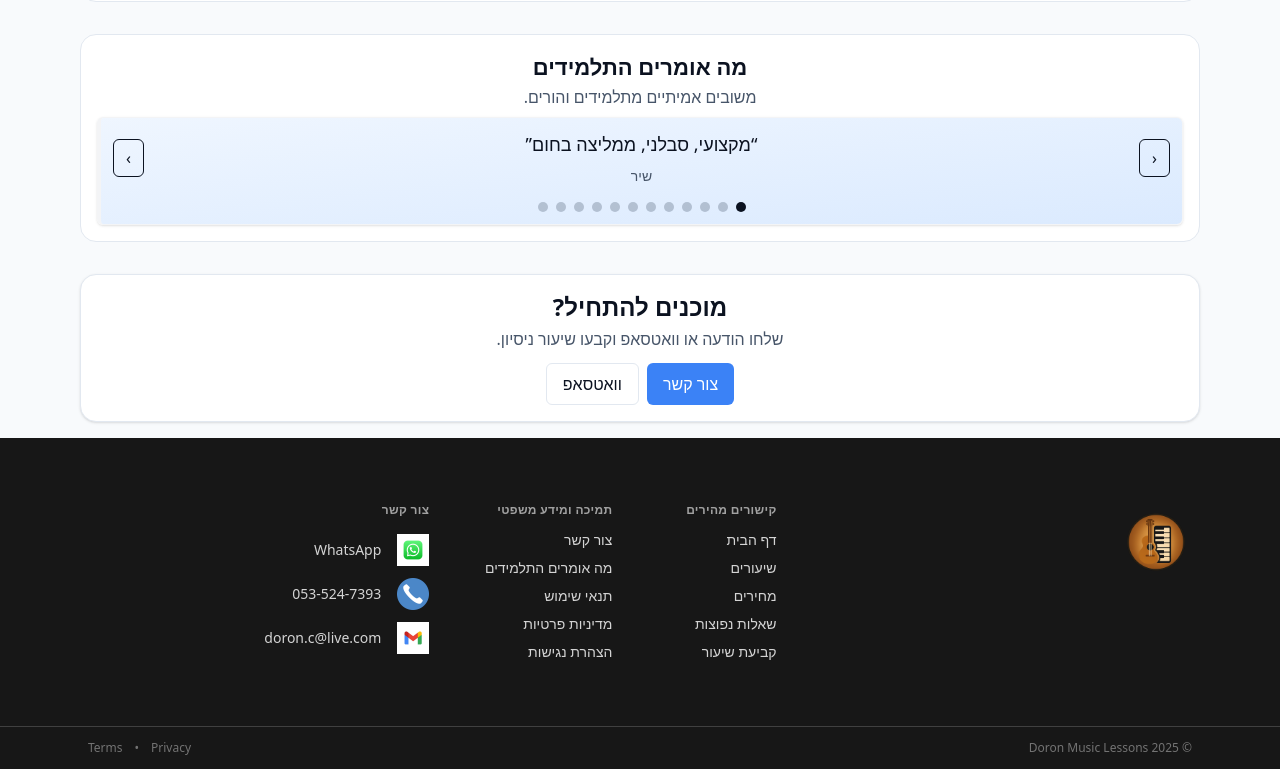
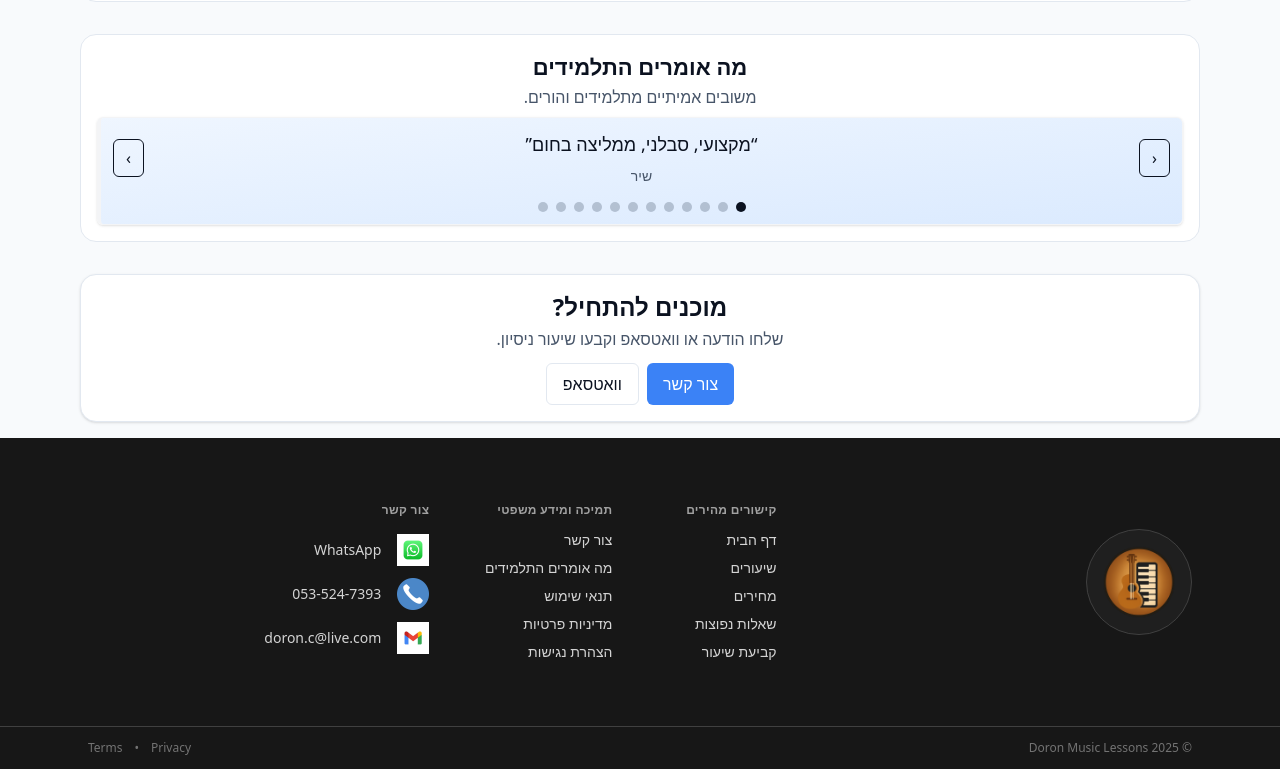
Before and after one commit to doronc36-rgb/guitar-lessons, a Next.js app: page / in a window 1280 px wide. Shown: the part 973-1742 px from the top of the page. Built offline with nearby package versions, Linux system fonts and the light colour scheme; no server answers.

Commit message:
Footer: enlarge and center-align logo with balanced container styling

```diff
--- a/src/app/components/Footer.tsx
+++ b/src/app/components/Footer.tsx
@@ -8,14 +8,16 @@ export default function Footer() {
       <div className="mx-auto max-w-6xl px-4 sm:px-6">
         <div className="grid gap-10 py-16 md:grid-cols-3">
           {/* Brand */}
-          <div className="flex flex-col items-center md:items-start space-y-4">
-            <Image
-              src="/images/music_logo_3_optimized.png"
-              alt="Doron Music Lessons"
-              width={72}
-              height={72}
-              className="rounded-full mt-1 mb-1"
-            />
+          <div className="flex items-center justify-center md:justify-start">
+            <div className="p-2 rounded-full bg-neutral-800/60 border border-neutral-700">
+              <Image
+                src="/images/music_logo_3_optimized.png"
+                alt="Doron Music Lessons"
+                width={88}
+                height={88}
+                className="rounded-full block"
+              />
+            </div>
           </div>
 
           {/* Quick links */}
```
